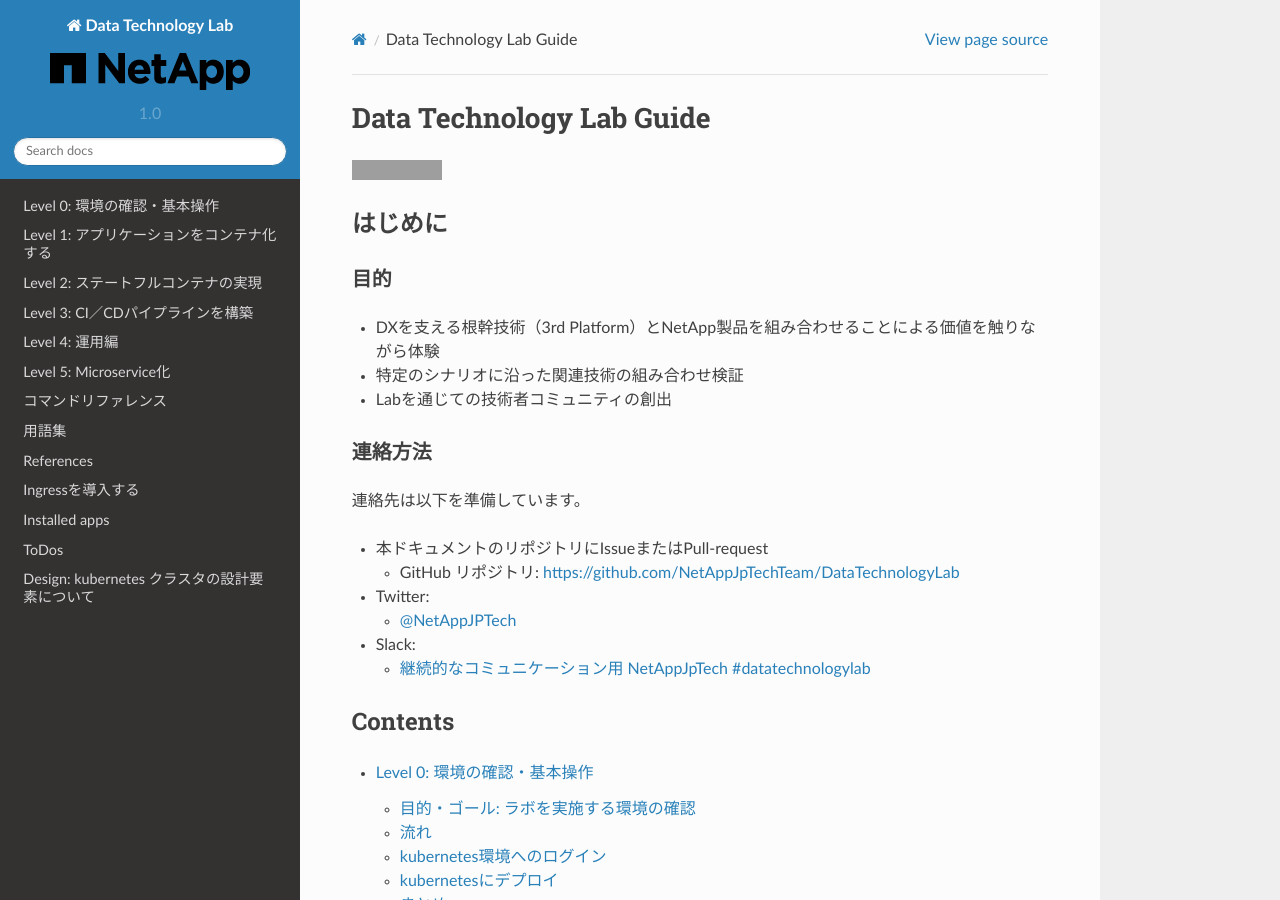
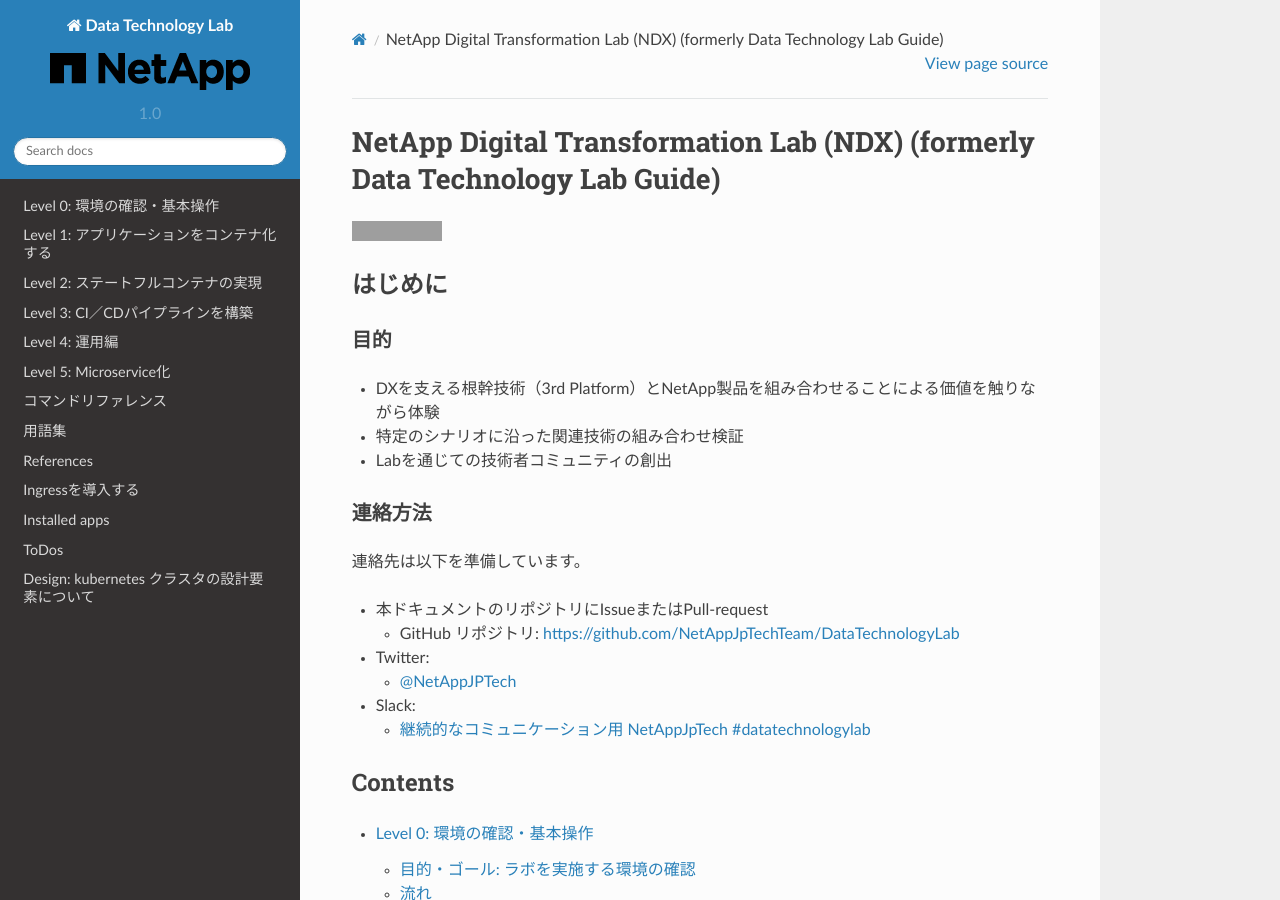
Before and after one commit to NetAppJpTechTeam/NetAppDigitalTransformationLab, a Sphinx documentation site: the page built from docs/source/index.rst, in a window 1280 px wide and 900 px high. Built offline with Sphinx 7.4.7 and the Read the Docs theme 2.0.0, drawn with Linux system fonts in a browser that asks for light colours; grey boxes are pictures that could not be loaded.

Commit message:
Change the Lab guide name.

```diff
--- a/docs/source/index.rst
+++ b/docs/source/index.rst
@@ -4,7 +4,7 @@
    contain the root `toctree` directive.
 
 =============================================================
-Data Technology Lab Guide
+NetApp Digital Transformation Lab (NDX) (formerly Data Technology Lab Guide)
 =============================================================
 
 .. image:: https://travis-ci.org/NetAppJpTechTeam/DataTechnologyLab.svg?branch=master
```
